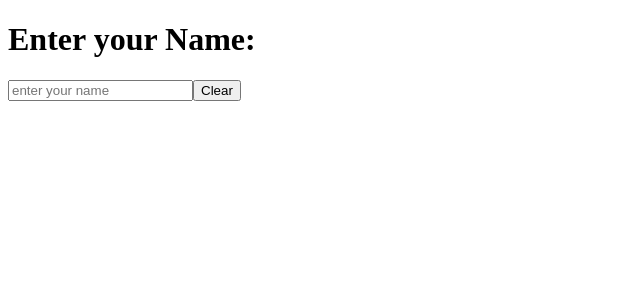
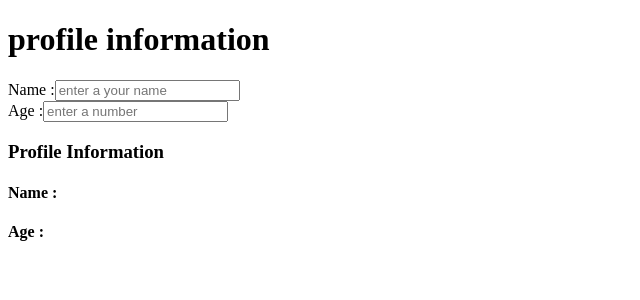
Before and after one commit to Vic-ky10/Map-react.js, a React (Vite) app: page / in a window 1280 px wide. Shown: the top 300 px of the page, without its empty margins (0-640 px from the left). Built offline with nearby package versions, Linux system fonts and the light colour scheme.

Commit message:
Exercise for State

```diff
--- /dev/null
+++ b/src/Profile.jsx
@@ -0,0 +1,39 @@
+import React, { useState } from 'react'
+
+function Profile() {
+
+const [profile, setProfile] = useState({
+name: "",
+age: "",
+
+})
+const handle = (e) => {
+   const {name , value} = e.target ;
+   setProfile ((preProfile) =>({...preProfile ,[name]:value}))
+}
+return (
+<div>
+    <h1>
+        profile information
+    </h1>
+    <div>
+        <label > Name :
+            <input type="text" name='name' placeholder='enter a your name' value={profile.name} onChange={handle} />
+        </label>
+    </div>
+    <div>
+        <label > Age :
+            <input type="number" name='age' placeholder='enter a number' value={profile.age} onChange={handle} />
+        </label>
+    </div>
+
+
+    <h3> Profile Information  </h3>
+        <h4> Name : {profile.name}</h4>
+        <h4>Age : {profile.age}</h4>
+
+</div>
+)
+}
+
+export default Profile
--- /dev/null
+++ b/src/State/Todo.jsx
@@ -0,0 +1,34 @@
+import React, { useState } from 'react'
+
+function Todo() {
+    const [todo, setTodo] = useState([])
+    const [inputvalue, setInputvalue] = useState('')
+
+
+    const handleChange = (e) => {
+        setInputvalue(e.target.value)
+    }
+    const clicked = () => {
+        setTodo([...todo, inputvalue]);
+        setInputvalue('');
+    };
+
+
+    return (
+        <div>
+            <>
+                <h1>Todolist</h1>
+
+                <input type="text" value={inputvalue} onChange={handleChange} placeholder='Add a new todo' />
+                <button onClick={clicked}> Add todo </button>
+                <ul>
+                    <ul>
+                        {todo.map((m, index) => <li key={index}>{m}</li>)}
+                    </ul>
+                </ul>
+            </>
+        </div>
+    )
+}
+
+export default Todo
--- a/src/main.jsx
+++ b/src/main.jsx
@@ -13,6 +13,9 @@ import States from './State/States'
 import Intial from './State/Ex-1'
 import RandomNumber from './State/RandomNumber'
 import Example from './State/Example'
+import Todo from './State/Todo'
+import Profile from './Profile'
+
 
 
 
@@ -24,7 +27,10 @@ createRoot(document.getElementById('root')).render(
 
 
 {/* <RandomNumber /> */}
-<Example />
+{/* <Example /> */}
 
+{/* <Todo /> */}
+
+<Profile />
   </StrictMode>,
 )
```
Also changed, not shown: src/State/Shopping.jsx (added).
